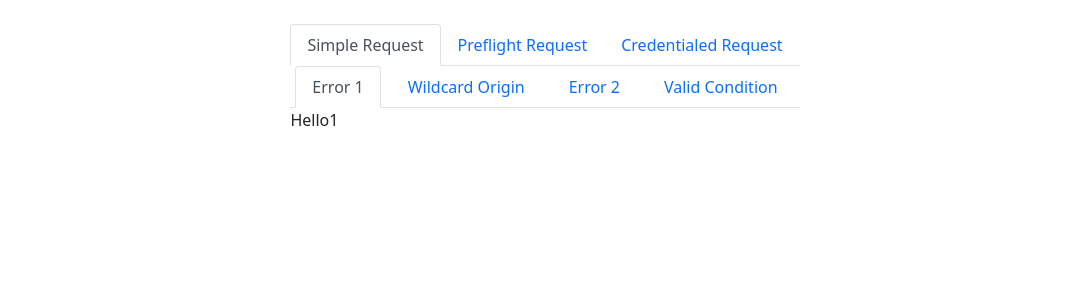
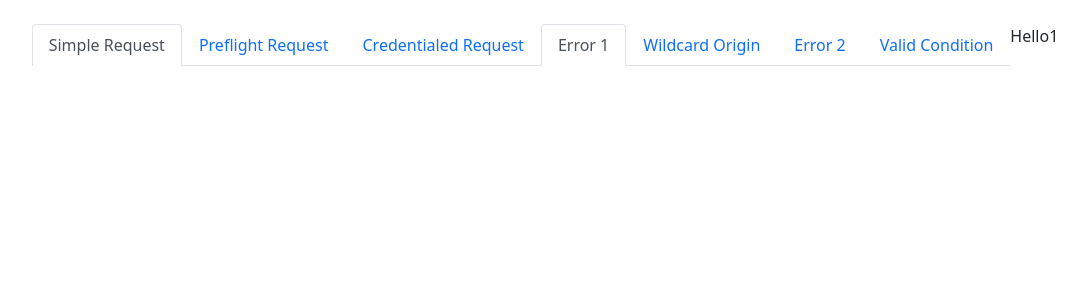
Before and after one commit to chuckchoiboi/cors-tutorial, a React (Create React App) app: page / in a window 1280 px wide. Shown: the top 300 px of the page, without its empty margins (95-1181 px from the left). Built offline with nearby package versions, Linux system fonts and the light colour scheme.

Commit message:
change component wrapper to fragment

```diff
--- a/src/components/PrimaryTabs.jsx
+++ b/src/components/PrimaryTabs.jsx
@@ -1,7 +1,7 @@
 const PrimaryTabs = ({tabs, selected, setSelected, setSecondarySelected, children}) => {
 
     return (
-        <div>
+        <>
             <ul className="nav nav-tabs d-flex justify-content-around">
                 {
                     tabs.map( (tab, idx) => {
@@ -21,7 +21,7 @@ const PrimaryTabs = ({tabs, selected, setSelected, setSecondarySelected, childre
                 }
             </ul>
             { children }
-        </div>
+        </>
     )
 }
 
--- a/src/components/SecondaryTabs.jsx
+++ b/src/components/SecondaryTabs.jsx
@@ -1,7 +1,7 @@
 const SecondaryTabs = ({isSelected, tabs, selected, setSelected, children}) => {
     if (isSelected) {
         return (
-            <div className="secondary-tabs">
+            <>
                 <ul className="nav nav-tabs d-flex justify-content-around">
                     {
                         tabs.map( (tab, idx) => {
@@ -19,7 +19,7 @@ const SecondaryTabs = ({isSelected, tabs, selected, setSelected, children}) => {
                     }
                 </ul>
                 { children }
-            </div>
+            </>
         )
     } else {
         return null;
```
